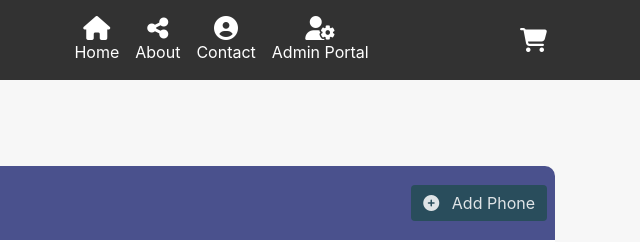
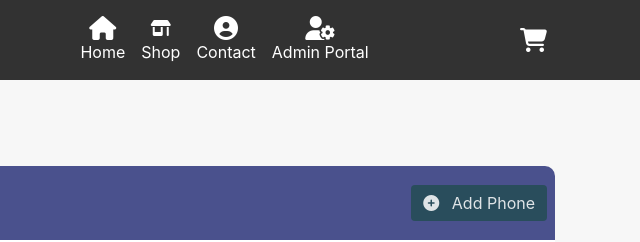
Before and after one commit to ngomanhhung01/BC_63_BC-Capstone_Bootstrap_JS, a plain HTML site: page admin/view/admin.html in a window 1280 px wide. Shown: the top 242 px of the page, 640-1280 px from the left. Drawn offline with nearby package versions, Linux system fonts and the light colour scheme; no server answers.

Commit message:
update UI

```diff
--- a/admin/view/admin.html
+++ b/admin/view/admin.html
@@ -74,9 +74,9 @@
                   aria-expanded="false"
                 >
                   <div>
-                    <i class="fa-solid fa-share-nodes fa-xl mb-1"></i>
+                    <i class="fa-solid fa-shop"></i>
                   </div>
-                  About
+                  Shop
                 </a>
               </li>
 
```
